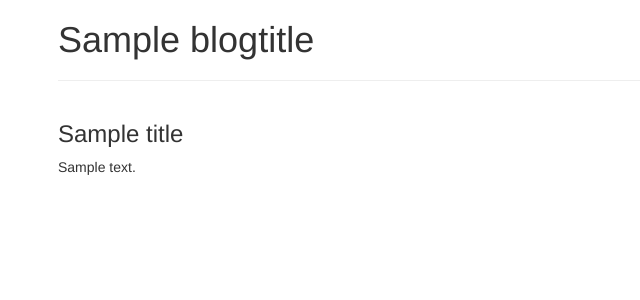
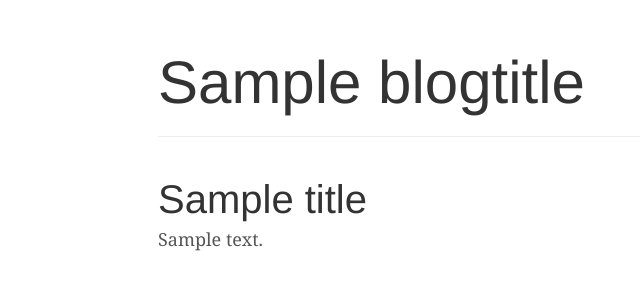
Before and after one commit to laszo/realsimpleblog, a Python web app: template template/post.html in a window 1280 px wide. Shown: the top 300 px of the page, without its empty margins (12-652 px from the left). Run offline with Jinja, Linux system fonts and the light colour scheme; the template is opened without the code that fills it: most values are stand-ins (such as "Sample title", 1, 10 or a date in 2020).

Commit message:
add blog.css

```diff
--- a/output/helloworld.html
+++ b/output/helloworld.html
@@ -3,12 +3,13 @@
     <meta charset="utf-8">
     <title>Hello</title>
     <link rel="stylesheet" href="../static/css/bootstrap.min.css">
+    <link rel="stylesheet" href="../static/css/blog.css">
 </head>
 <body>
 
 <div class="container">
     <div class="blog-header">
-        <h1 class="blog-title">This is a real simple blog.</h1>
+        <h3 class="blog-title">This is a real simple blog.</h3>
         <hr/>
     </div>
 
--- a/template/post.html
+++ b/template/post.html
@@ -3,12 +3,13 @@
     <meta charset="utf-8">
     <title>{{ title }}</title>
     <link rel="stylesheet" href="../static/css/bootstrap.min.css">
+    <link rel="stylesheet" href="../static/css/blog.css">
 </head>
 <body>
 
 <div class="container">
     <div class="blog-header">
-        <h1 class="blog-title">{{ blogtitle }}</h1>
+        <h3 class="blog-title">{{ blogtitle }}</h3>
         <hr/>
     </div>
 
```
